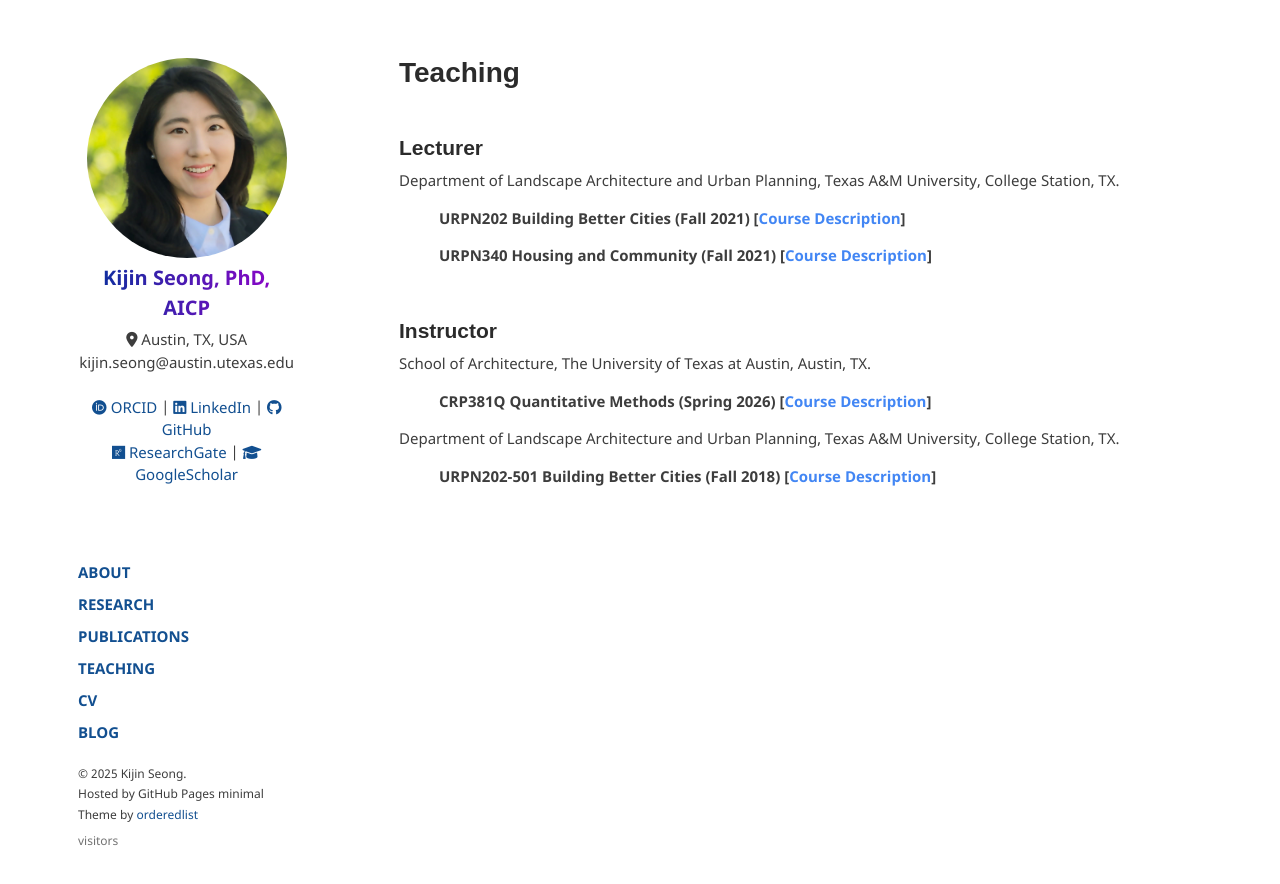
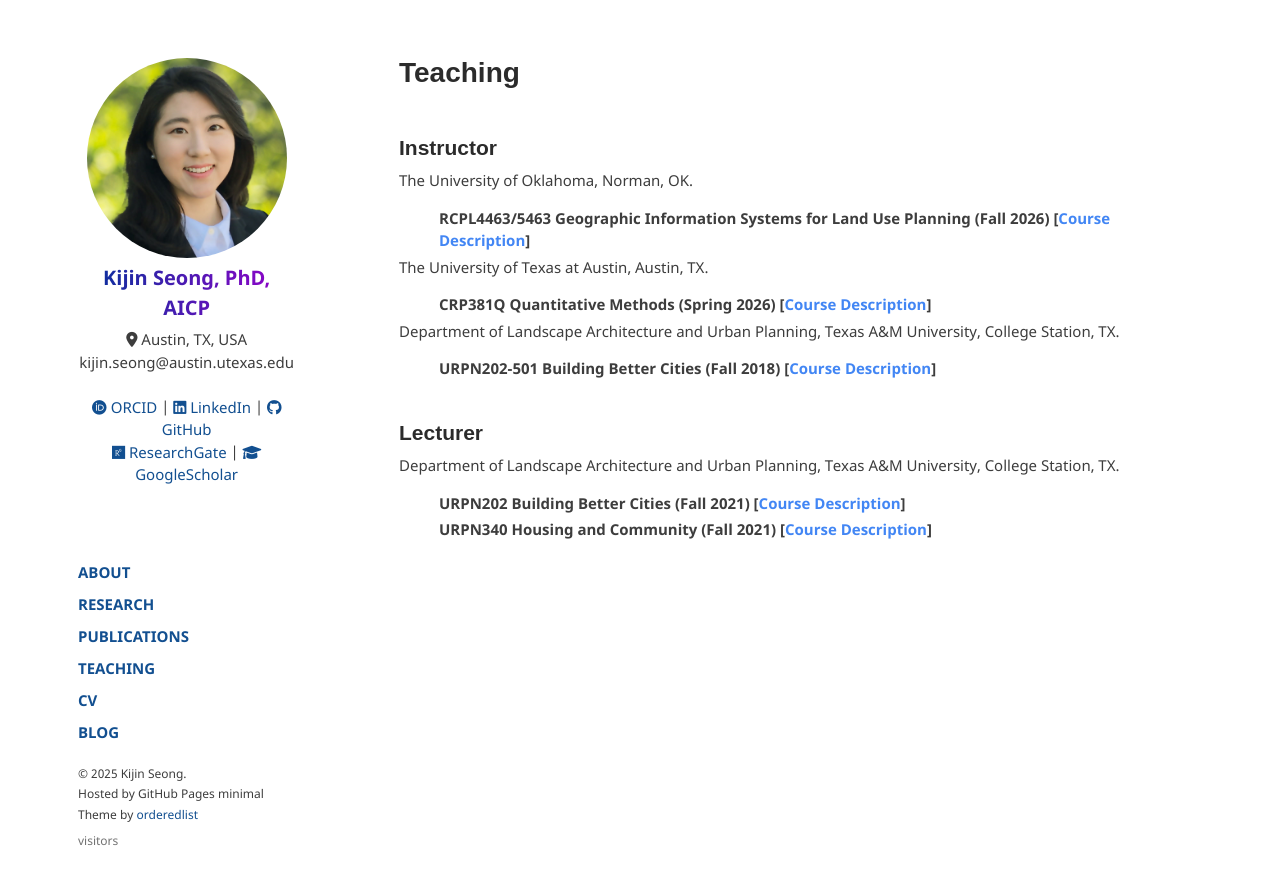
Before and after one commit to kijinseong/kijinseong.github.io, a Jekyll site: the page built from pages/teaching.md, in a window 1280 px wide. Shown: the top 884 px of the page. Built offline with Jekyll 4.4.1, drawn with Linux system fonts in a browser that asks for light colours; comment, search, counter and statistics services are not loaded.

Commit message:
Changed teaching

```diff
--- a/assets/css/style.scss
+++ b/assets/css/style.scss
@@ -264,4 +264,12 @@ footer {
 // Collapse
 .abstractcollapsed {
   display: none;
+  margin: 0 0 10px 40px; // 펼쳤을 때만 적용되는 여백
 }
+
+// Course list (Teaching page)
+.course-item {
+  padding-left: 40px;
+  font-size: 15px;
+  margin: 0 0 4px 0;
+}
--- a/pages/teaching.md
+++ b/pages/teaching.md
@@ -7,39 +7,27 @@ permalink: /teaching/
 # Teaching
 <br />
 
-<h2>Lecturer</h2>
+<h2>Instructor</h2>
+<p>The University of Oklahoma, Norman, OK.</p>
 
-<p>Department of Landscape Architecture and Urban Planning, Texas A&M University, College Station, TX.</p>
-
-<p style="padding-left: 40px; font-size: 15px;">
-    <b>URPN202 Building Better Cities (Fall 2021)
-            [<a href="javascript:void(0);" onclick="showdropinfo('URPN202_Fall2021');" style="font-size= 15px;">Course Description</a>]
+<p class="course-item">
+    <b>RCPL4463/5463 Geographic Information Systems for Land Use Planning (Fall 2026)
+        [<a href="javascript:void(0);" onclick="showdropinfo('RCPL4463_5463_Fall2026');" style="font-size= 15px;">Course Description</a>]
     </b>
 </p>
 
-<div id='URPN202_Fall2021' class="abstractcollapsed" style="display:none; font-size: 15px;">
-    This course aims to introduce students to contemporary issues of urbanization, past influences and current practice of public city/urban planning in the United States. One of the many definitions of city planning is “a systematic, creative way to influence the future of neighborhoods, cities, rural and metropolitan areas, an entire nation and even the world” to improve the welfare and quality of life for residents in the community. Planning in this context involves making decisions and taking action related to issues that affect the entire community such as land use, transportation, housing, social services, community and economic development, environmental quality, and so on. Students will learn about the tools, techniques and challenges of being a planner, issues that affect planning, concepts related to planning processes, as well as the various fields of planning. <br><br>
-    This course provides a strong foundation for students who wish to pursue advanced study in planning or related disciplines. For those choosing other career paths, this class also aims to provide students with the knowledge and skills that they can use in their desired fields of study and as active citizens in their respective communities.<br><br>
+<div id='RCPL4463_5463_Fall2026' class="abstractcollapsed" style="display:none; font-size: 15px;">
+    This introductory course is concerned with theories, models, and techniques for geographical information systems (GIS) and its associated spatial data management, spatial analysis, and quantitative modeling within a GIS environment for effective socio-economic decision-making for problems in the field of regional and city planning. The course introduces the regional and city planning applications of microcomputer-based mapping and geographic information systems.<br/>
+    <br/>
+    You will build a foundational understanding of how to document and depict the spatial relationships between the social, environmental, and physical dimensions of land use. We will look at both the history of cartography and where geographic information systems are heading, so that you leave able to think critically about maps as instruments of investigation and of public communication. You will use ArcGIS Pro to manage, organize, analyze, and present spatial information, and you will finish the semester able to interpret and present spatial patterns in a way that helps communities plan more sustainable and healthy forms of urban, suburban, and rural development.<br/>
+    <br/>
+    This course treats maps as a form of public communication and evidence. Alongside the technical skills, you will learn to ask where spatial data comes from, how much uncertainty it carries, and what a map can and cannot honestly claim. Course examples draw on current research in climate resilience, hazard mitigation, and environmental equity (e.g., extreme heat, flooding, and the long-term effects of historical planning decisions such as redlining) with an emphasis on Oklahoma communities.<br/>
+    <br><br>
 </div>
 
-<p style="padding-left: 40px; font-size: 15px;">
-    <b>URPN340 Housing and Community (Fall 2021)
-        [<a href="javascript:void(0);" onclick="showdropinfo('URPN340_Fall2021');" style="font-size= 15px;">Course Description</a>]
-    </b>
-</p>
+<p>The University of Texas at Austin, Austin, TX.</p>
 
-<div id='URPN340_Fall2021' class="abstractcollapsed" style="display:none; font-size: 15px;">
-    This course is designed to help students explore the complexity of housing and housing-related issues from a planning perspective. You will develop a basic understanding of the housing market, its relationship to community development, its importance to communities and the U.S. economy and major housing challenges facing the US.  <br/>
-    <br/>
-    A wide variety of topics will be discussed, including the use and meaning of housing; the development of Federal, State, and local housing policy; the changing dynamics of housing policy; the housing market; housing finance; the challenge of providing affordable housing; and the relationship of housing to community development and neighborhood transformation. Class time will be devoted to lectures, class discussions, group discussions and films.<br><br>
-</div>
-
-<br />
-
-<h2>Instructor</h2>
-<p>School of Architecture, The University of Texas at Austin, Austin, TX.</p>
-
-<p style="padding-left: 40px; font-size: 15px;">
+<p class="course-item">
     <b>CRP381Q Quantitative Methods (Spring 2026)
         [<a href="javascript:void(0);" onclick="showdropinfo('CRP381Q_Spring2026');" style="font-size= 15px;">Course Description</a>]
     </b>
@@ -54,7 +42,7 @@ permalink: /teaching/
 
 <p>Department of Landscape Architecture and Urban Planning, Texas A&M University, College Station, TX.</p>
 
-<p style="padding-left: 40px; font-size: 15px;">
+<p class="course-item">
     <b>URPN202-501 Building Better Cities (Fall 2018)
         [<a href="javascript:void(0);" onclick="showdropinfo('URPN202-501_Fall2018');" style="font-size= 15px;">Course Description</a>]
     </b>
@@ -65,3 +53,32 @@ permalink: /teaching/
     <br/>
     This course provides a strong foundation for students who wish to pursue advanced study in planning or related disciplines. For those choosing other career paths, this class also aims to provide students with the knowledge and skills that they can use in their desired fields of study and as active citizens in their respective communities.<br><br>
 </div>
+
+<br />
+
+<h2>Lecturer</h2>
+
+<p>Department of Landscape Architecture and Urban Planning, Texas A&M University, College Station, TX.</p>
+
+<p class="course-item">
+    <b>URPN202 Building Better Cities (Fall 2021)
+            [<a href="javascript:void(0);" onclick="showdropinfo('URPN202_Fall2021');" style="font-size= 15px;">Course Description</a>]
+    </b>
+</p>
+
+<div id='URPN202_Fall2021' class="abstractcollapsed" style="display:none; font-size: 15px;">
+    This course aims to introduce students to contemporary issues of urbanization, past influences and current practice of public city/urban planning in the United States. One of the many definitions of city planning is “a systematic, creative way to influence the future of neighborhoods, cities, rural and metropolitan areas, an entire nation and even the world” to improve the welfare and quality of life for residents in the community. Planning in this context involves making decisions and taking action related to issues that affect the entire community such as land use, transportation, housing, social services, community and economic development, environmental quality, and so on. Students will learn about the tools, techniques and challenges of being a planner, issues that affect planning, concepts related to planning processes, as well as the various fields of planning. <br><br>
+    This course provides a strong foundation for students who wish to pursue advanced study in planning or related disciplines. For those choosing other career paths, this class also aims to provide students with the knowledge and skills that they can use in their desired fields of study and as active citizens in their respective communities.<br><br>
+</div>
+
+<p class="course-item">
+    <b>URPN340 Housing and Community (Fall 2021)
+        [<a href="javascript:void(0);" onclick="showdropinfo('URPN340_Fall2021');" style="font-size= 15px;">Course Description</a>]
+    </b>
+</p>
+
+<div id='URPN340_Fall2021' class="abstractcollapsed" style="display:none; font-size: 15px;">
+    This course is designed to help students explore the complexity of housing and housing-related issues from a planning perspective. You will develop a basic understanding of the housing market, its relationship to community development, its importance to communities and the U.S. economy and major housing challenges facing the US.  <br/>
+    <br/>
+    A wide variety of topics will be discussed, including the use and meaning of housing; the development of Federal, State, and local housing policy; the changing dynamics of housing policy; the housing market; housing finance; the challenge of providing affordable housing; and the relationship of housing to community development and neighborhood transformation. Class time will be devoted to lectures, class discussions, group discussions and films.<br><br>
+</div>
```
